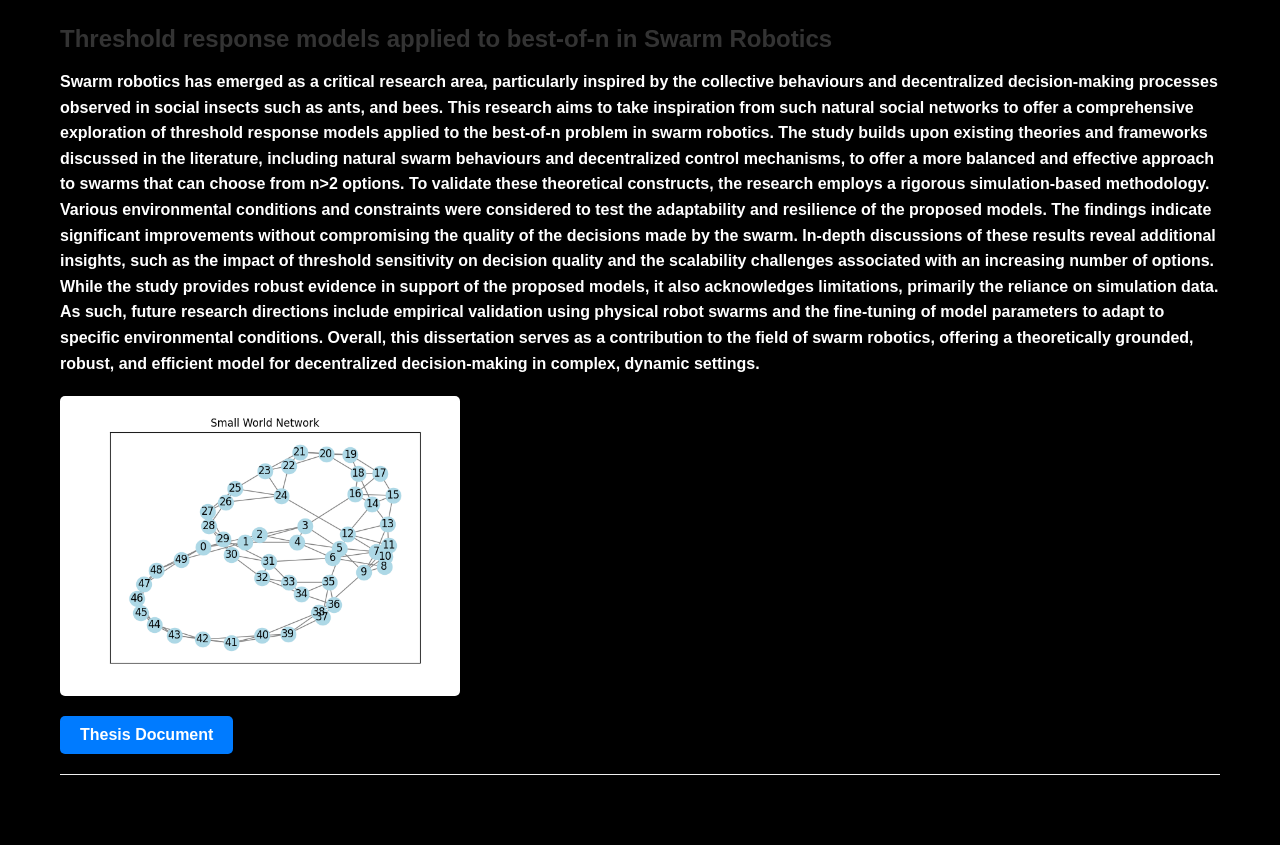
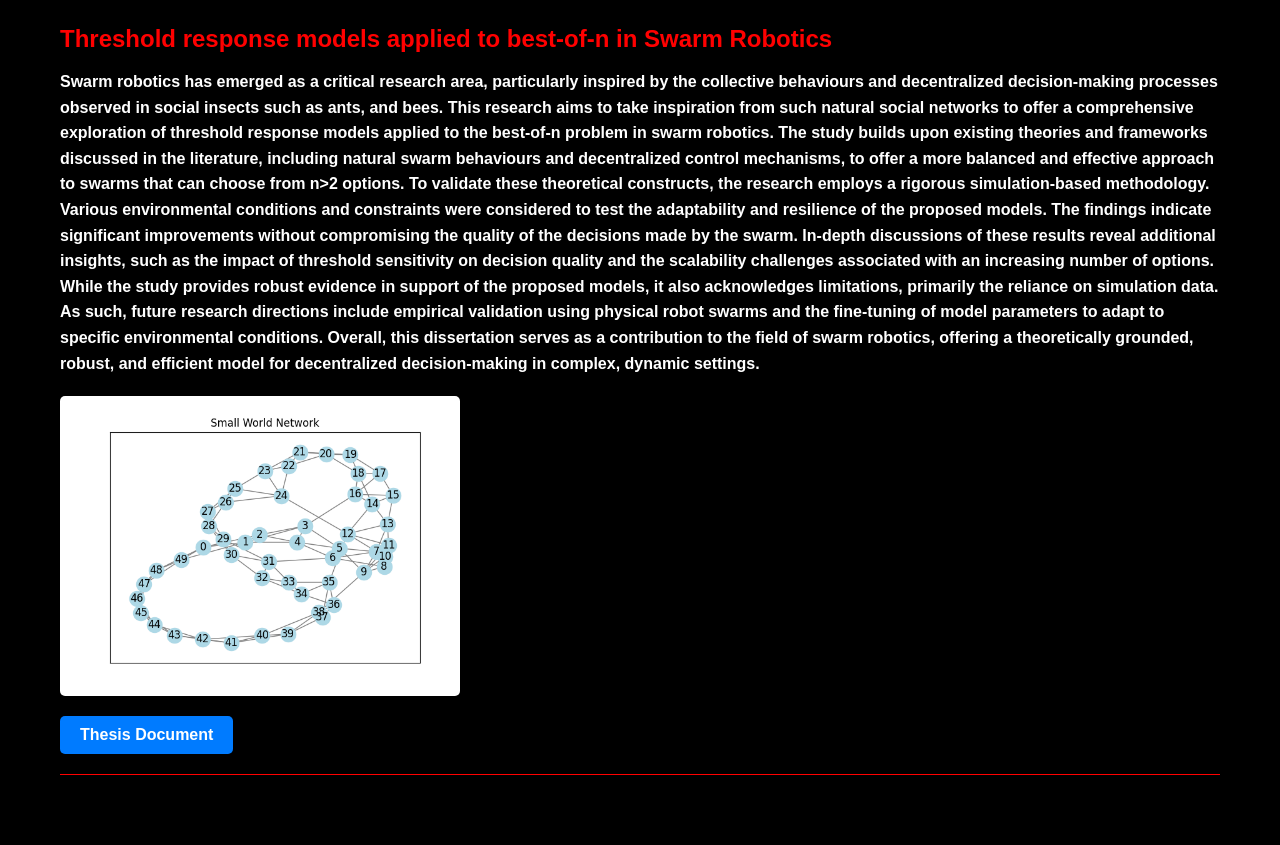
Before and after one commit to Jellal-17/github.io, a plain HTML site: page thesis.html in a window 1280 px wide. Shown: the part 72-917 px from the top of the page. Drawn offline with Linux system fonts and the light colour scheme.

Commit message:
update colors in project title

```diff
--- a/style.css
+++ b/style.css
@@ -381,12 +381,12 @@
 /* Project section styling */
 .project {
   margin-bottom: 50px;
-  border-bottom: 1px solid #eee; /* Adds a light line between projects */
+  border-bottom: 1px solid #ff0000; /* Adds a light line between projects */
   padding-bottom: 20px;
 }
 
 .project-title {
-  color: #333;
+  color: #ff0000;
   font-size: 24px;
   margin-bottom: 15px;
 }
```
